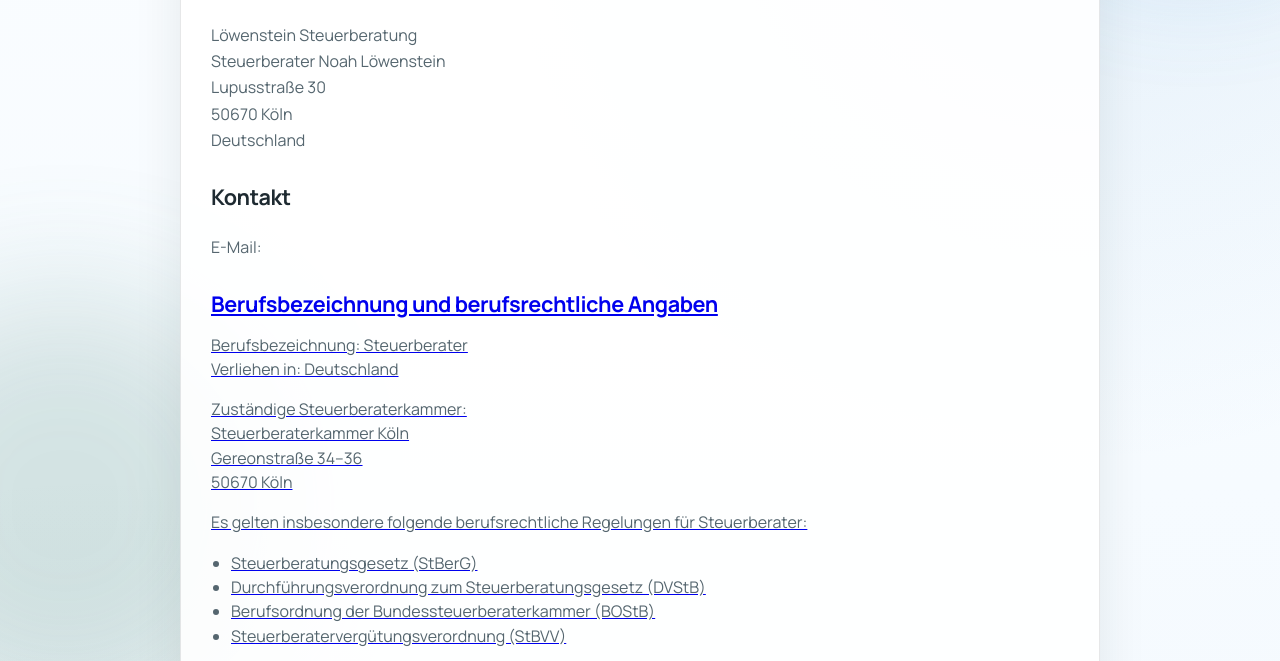
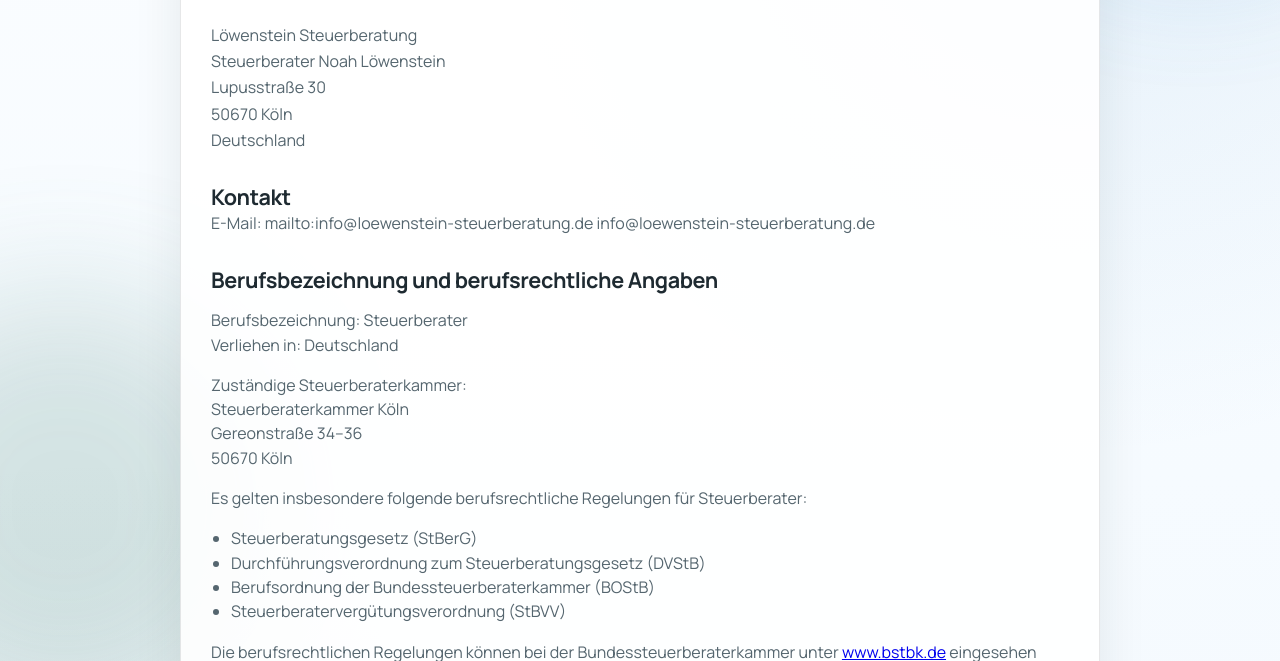
Before and after one commit to IridiumWasTaken/taximusminimus, an Eleventy site: page impressum.html in a window 1280 px wide. Shown: the part 280-941 px from the top of the page. Built offline with nearby package versions, Linux system fonts and the light colour scheme; Eleventy itself is replaced by a stand-in of ours; files that its build step writes are made by us from their sources.

Commit message:
Update impressum.html

```diff
--- a/impressum.html
+++ b/impressum.html
@@ -46,15 +46,16 @@
 
 
 
-    <h2>Kontakt</h2>
-    <br />
 
-    <address>
-    E-Mail:
-    <a href="mailto:info@lösteuerberatung.de
-    info@löwenstein-steuerberatung.de
-    </a><br />
-    </address>
+<h2>Kontakt</h2>
+
+<address>
+  E-Mail:
+  mailto:info@loewenstein-steuerberatung.de
+    info@loewenstein-steuerberatung.de
+  </a>
+</address>
+
 
 
         <h2>Berufsbezeichnung und berufsrechtliche Angaben</h2>
```
